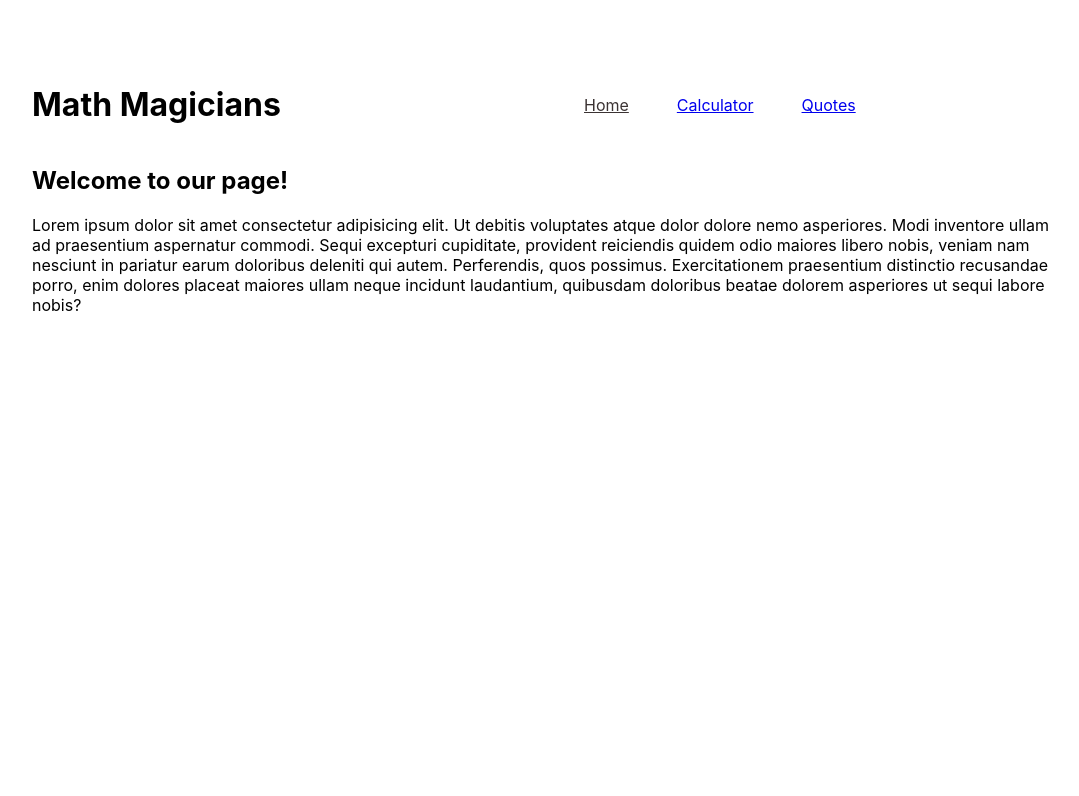
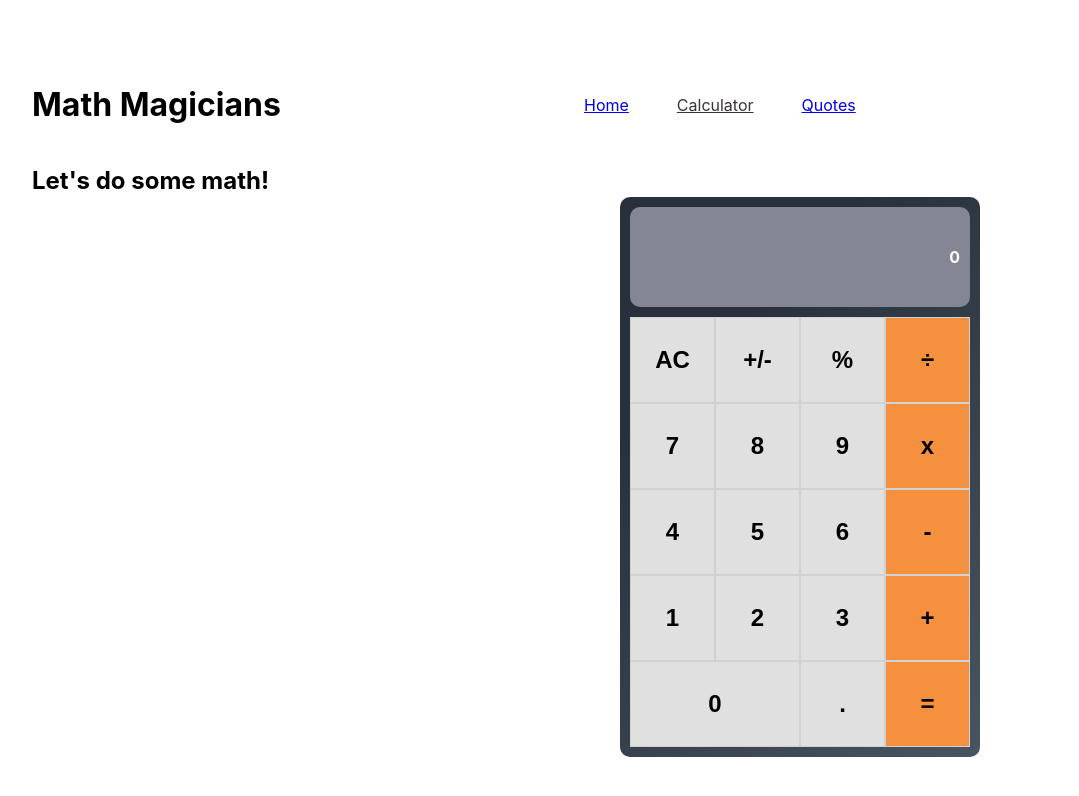
Before and after one commit to mrcbq/math-magicians, a React (Create React App) app: page /home in a window 1280 px wide. Shown: the top 796 px of the page, without its empty margins (96-1175 px from the left). Built offline with nearby package versions, Linux system fonts and the light colour scheme.

Commit message:
Change BrowserRouter to HashRouter for deploy correctly on GH pages, add the repo basename

```diff
--- a/src/App.js
+++ b/src/App.js
@@ -1,4 +1,4 @@
-import { BrowserRouter, Routes, Route } from 'react-router-dom';
+import { HashRouter, Routes, Route } from 'react-router-dom';
 import Calculator from './components/Calculator';
 import Quotes from './components/Quotes';
 import Home from './components/Home';
@@ -8,15 +8,15 @@
 
 function App() {
   return (
-    <BrowserRouter>
+    <HashRouter>
       <Navbar />
       <Routes>
-        <Route path="/" element={<Calculator />} />
+        <Route path="/" element={<Calculator />} basename="/https://mrcbq.github.io/math-magicians/" />
         <Route path="/quotes" element={<Quotes />} />
         <Route path="/home" element={<Home />} />
         <Route path="*" element={<NotFoundPage />} />
       </Routes>
-    </BrowserRouter>
+    </HashRouter>
   );
 }
 
```
